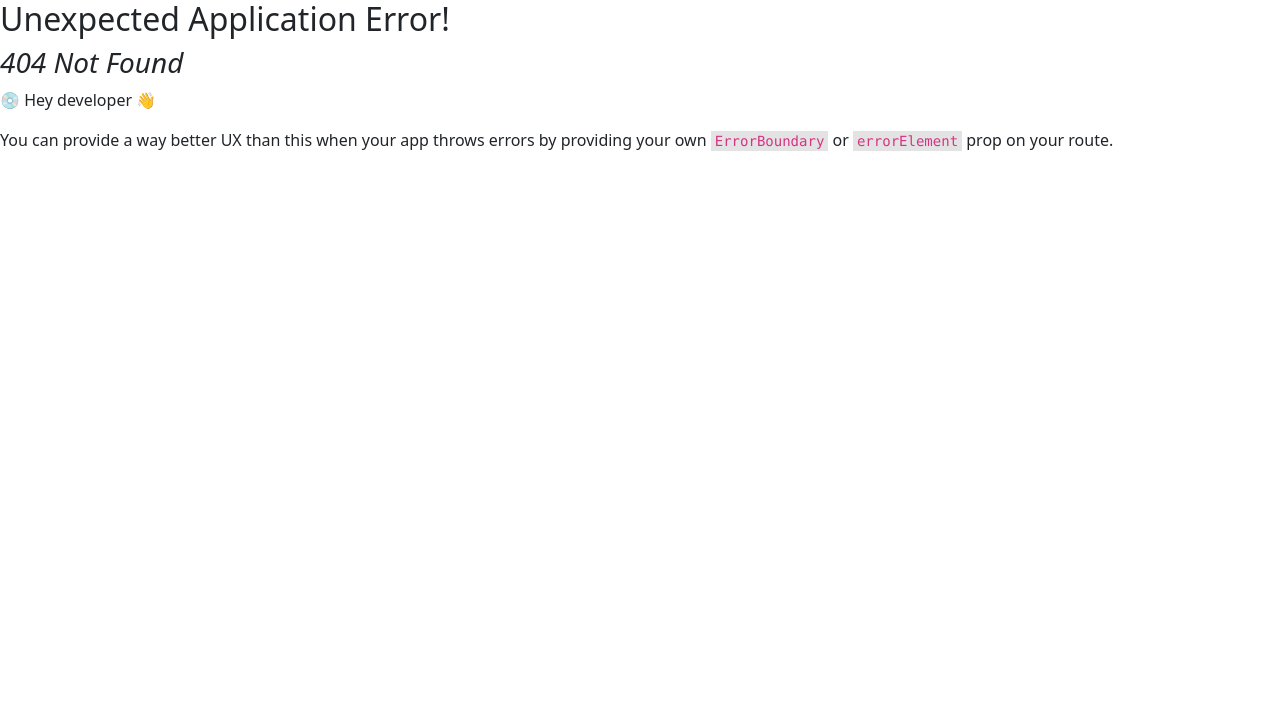
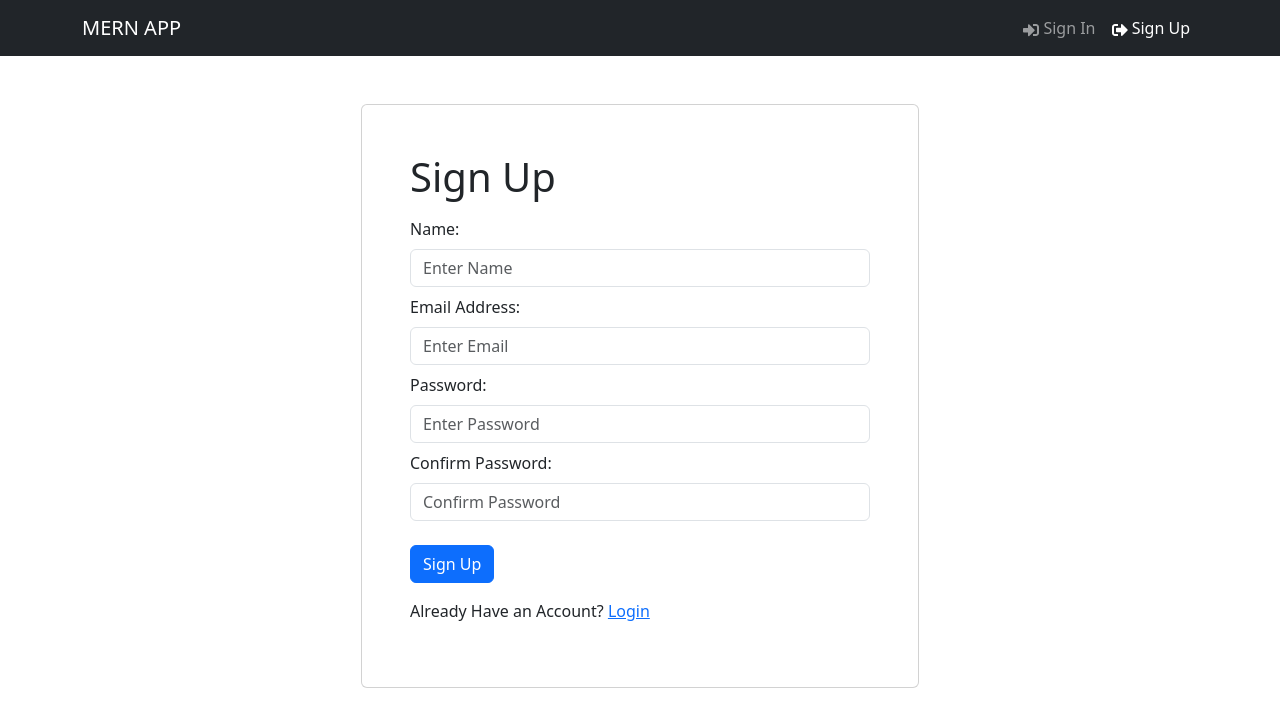
Before and after one commit to Collinswarui/Auth_API, a React (Vite) app in the folder frontend/: page /register in a window 1280 px wide. Before the commit this address had no page. Shown: the top 726 px of the page. Built offline with nearby package versions, Linux system fonts and the light colour scheme.

Commit message:
created user register screen

```diff
--- a/frontend/src/Screens/Loginscreen.jsx
+++ b/frontend/src/Screens/Loginscreen.jsx
@@ -19,7 +19,7 @@
 
             <Form onSubmit={ submitHandler}>
               <Form.Group className="my-2" controlId="email">
-                <Form.Label>Email Address</Form.Label>
+                <Form.Label>Email Address:</Form.Label>
                 <Form.Control
                     type='email'
                     placeholder="Enter Email"
@@ -28,7 +28,7 @@
                 ></Form.Control>
               </Form.Group>
               <Form.Group className="my-2" controlId="password">
-                <Form.Label>Password</Form.Label>
+                <Form.Label>Password:</Form.Label>
                 <Form.Control
                     type='password'
                     placeholder="Enter Password"
--- /dev/null
+++ b/frontend/src/Screens/RegisterScreen.jsx
@@ -0,0 +1,76 @@
+import { useState } from "react";
+import { Link } from 'react-router-dom'
+import { Form, Button, Row, Col } from 'react-bootstrap'
+import FormContainer from '../components/FormContainer'
+
+const RegisterScreen = () => {
+    const [name, setName] = useState('')
+    const [email, setEmail] = useState('')
+    const [password, setPassword] = useState('')
+    const [confirmPassword, setConfirmPassword] = useState('')
+
+    const submitHandler = async (e) => {
+        e.preventDefault()
+        console.log('new user')
+    }
+
+    return (
+        <FormContainer>
+            <h1>Sign Up</h1>
+
+            <Form onSubmit={submitHandler}>
+            <Form.Group className="my-2" controlId="name">
+                <Form.Label>Name:</Form.Label>
+                <Form.Control
+                    type="text"
+                    placeholder="Enter Name"
+                    value={name}
+                    onChange={ (e) => setName(e.target.value) }
+                    ></Form.Control>
+              </Form.Group>
+
+              <Form.Group className="my-2" controlId="email">
+                <Form.Label>Email Address:</Form.Label>
+                <Form.Control
+                    type="email"
+                    placeholder="Enter Email"
+                    value={email}
+                    onChange={ (e) => setEmail(e.target.value) }
+                    ></Form.Control>
+              </Form.Group>
+
+              <Form.Group className="my-2" controlId="password">
+                <Form.Label>Password:</Form.Label>
+                <Form.Control
+                    type="password"
+                    placeholder="Enter Password"
+                    value={password}
+                    onChange={ (e) => setPassword(e.target.value) }
+                    ></Form.Control>
+              </Form.Group>
+
+              <Form.Group className="my-2" controlId="confirmPassword">
+                <Form.Label>Confirm Password:</Form.Label>
+                <Form.Control
+                    type="password"
+                    placeholder="Confirm Password"
+                    value={confirmPassword}
+                    onChange={ (e) => setConfirmPassword(e.target.value) }
+                    ></Form.Control>
+              </Form.Group>
+
+              <Button type="submit" variant="primary" className="mt-3">
+                Sign Up
+              </Button>
+
+              <Row className="py-3">
+                <Col>
+                 Already Have an Account? <Link to='/login'>Login</Link>
+                </Col>
+              </Row>
+            </Form>
+        </FormContainer>
+    )
+}
+
+export default RegisterScreen
--- a/frontend/src/main.jsx
+++ b/frontend/src/main.jsx
@@ -11,12 +11,15 @@
 import './index.css'
 import HomeScreen from './Screens/HomeScreen.jsx'
 import LoginScreen from './Screens/Loginscreen.jsx'
+import RegisterScreen from './Screens/RegisterScreen.jsx'
 
 const router = createBrowserRouter(
   createRoutesFromElements(
     <Route path='/' element={<App />}>
         <Route index={ true } path='/' element={<HomeScreen />} />
         <Route path='/login' element={<LoginScreen /> } />
+        <Route path='/register' element={<RegisterScreen /> } />
+
     </Route>
   )
 )
```
